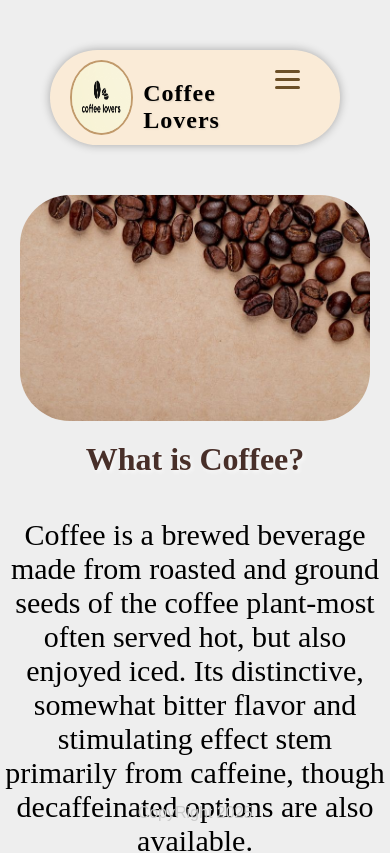
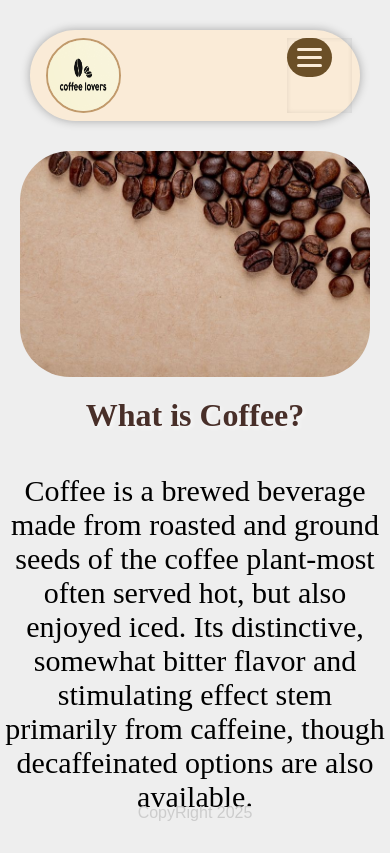
Before and after one commit to mnazzall/coffee-lovers, a React (Vite) app: page / in a window 390 px wide. Shown: the top 853 px of the page. Built offline with nearby package versions, Linux system fonts and the light colour scheme.

Commit message:
update navBar

```diff
--- a/src/components/header.css
+++ b/src/components/header.css
@@ -1,4 +1,4 @@
-header {
+.header {
   display: flex;
   flex-direction: row;
   position: sticky;
@@ -78,75 +78,43 @@
 
 
 @media (max-width: 768px) {
-   /* .navLinks {
-    display: none;
-    flex-direction: column;
-    background: #faebd7;
-    position: absolute;
-    top: 70px;
-    right: 20px;
-    width: 80vw;
-    max-width: 300px;
-    border-radius: 20px;
-    box-shadow: 0 8px 24px 0 rgba(0,0,0,0.18);
-    padding: 25px 0 25px 0;
-    z-index: 1001;
-    transition: opacity 0.3s, transform 0.3s;
-    opacity: 0;
-    pointer-events: none;
-    transform: translateY(-10px);
+
+  .header {
+  display: flex;
+  flex-direction: row;
+  position: sticky;
+  top: 5px;
+  background-color: #faebd7;
+  border-radius: 50px;
+  margin: 30px;
+  padding: 8px;
+  box-shadow: 0 0 10px 0 rgba(0, 0, 0, 0.3);
 }
 
-  .navLinks.active {
+
+.logo-container {
   display: flex;
-    opacity: 1;
-    pointer-events: auto;
-    transform: translateY(0);
+  align-items: left;
+  margin-left: 8px;
 }
 
-  .nav-list {
-    flex-direction: column;
-    gap: 18px;
-    align-items: flex-start;
-    padding-left: 30px;
+.logo {
+  width: 75px;
+  height: 75px;
+  border-radius: 50%;
+  border: #c19a6b 2px solid;
+  box-shadow: inset 0 0 5px rgba(0, 0, 0, 0.1);
 }
 
-  .nav-list li {
+.logo img {
   width: 100%;
-    text-align: left;
-    background: none;
-    padding: 10px 0 10px 0;
-    border-radius: 0;
+  height: 100%;
+  border-radius: 50%;
 }
 
-  .nav-list li a {
-    font-size: 20px;
-    color: #6b4f27;
-    padding: 8px 0;
-    display: block;
-    width: 100%;
+.logo-name {
+  display: none;
 }
-
-  .openList {
-    display: block;
-    margin-left: auto;
-    padding-right: 30px;
-  }
-  #openListButton {
-    background: none;
-    border: none;
-    cursor: pointer;
-    display: flex;
-    flex-direction: column;
-    gap: 5px;
-    padding: 10px;
-  }
-  #openListButton span {
-    width: 25px;
-    height: 3px;
-    background-color: #6b4f27;
-    border-radius: 2px;
-  } */
 
     .overlay {
     position: fixed;
@@ -225,25 +193,34 @@
   .openList {
     display: block;
     margin-left: auto;
+    justify-content: center;
+    align-items: center;
+    text-align: center;
     padding-right: 20px;
     z-index: 1002;
+
+   box-shadow: inset 0 0 5px rgba(0, 0, 0, 0.1);
   }
 
   #openListButton {
-    background: none;
+    background: #6b4f27;
     border: none;
+    border-radius: 50px;
     cursor: pointer;
     display: flex;
     flex-direction: column;
     gap: 5px;
     padding: 10px;
+    justify-content: center;
+    align-items: center;
+    text-align: center;
   }
 
   #openListButton span {
     width: 25px;
     height: 3px;
-    background-color: #6b4f27;
-    border-radius: 2px;
+    background-color: #faebd7;
+    border-radius: 50px;
     transition: all 0.3s ease;
   }
 
@@ -258,3 +235,19 @@
     transform: rotate(-45deg) translate(6px, -6px);
   }
 }
+
+
+
+@media (max-width: 1024px) {
+  /* Styles for tablets and smaller laptops */
+}
+
+/* Large devices (desktops) */
+@media (max-width: 1200px) {
+  /* Styles for standard desktops */
+}
+
+/* Extra large devices (big monitors, TVs) */
+@media (min-width: 1201px) {
+  /* Styles for very large screens */
+}
```
Lines whose indentation alone changed are shown as unchanged.
